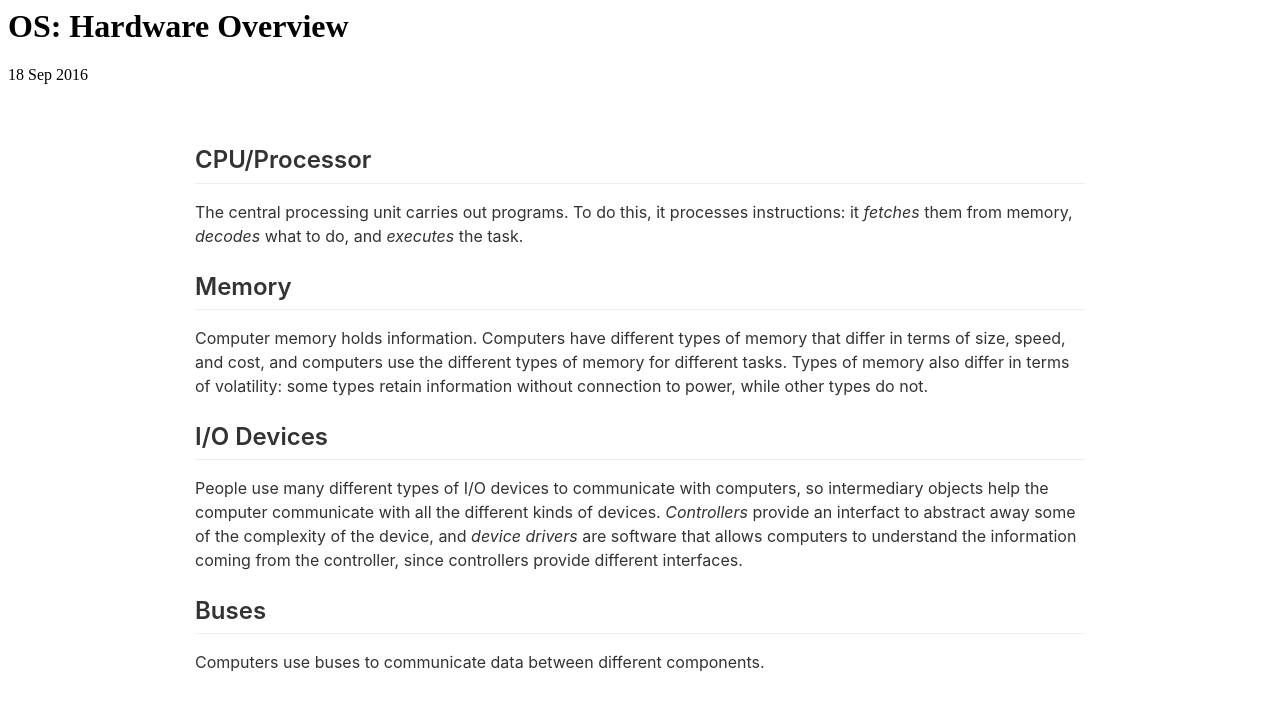
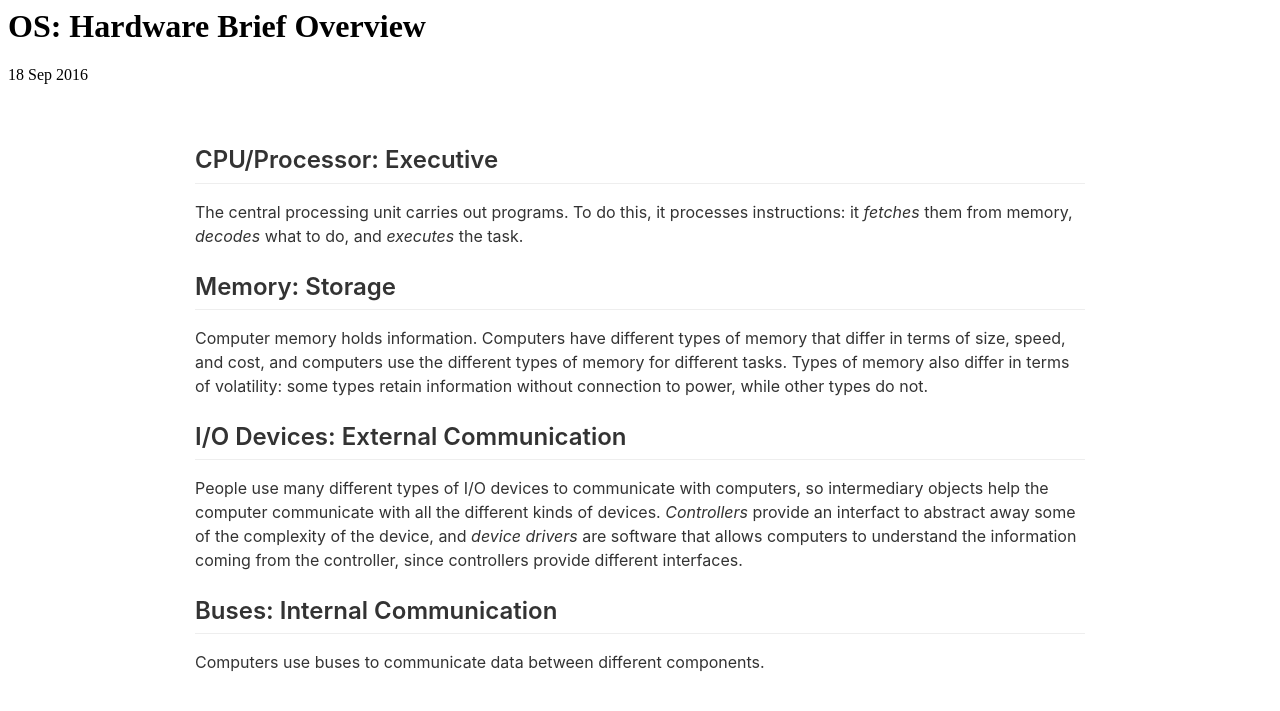
Before and after one commit to cchen23/cchen23.githhub.io, a Jekyll site: the page built from _posts/2016-09-18-os-hardware.md, in a window 1280 px wide. Shown: the top 711 px of the page. Built offline with Jekyll 4.4.1, drawn with Linux system fonts in a browser that asks for light colours.

Commit message:
Updated headings

```diff
--- a/_posts/2016-09-18-os-hardware.md
+++ b/_posts/2016-09-18-os-hardware.md
@@ -1,23 +1,23 @@
 ---
 layout: post
-title: "OS: Hardware Overview"
+title: "OS: Hardware Brief Overview"
 date: 2016-09-18
 sources: Modern Operation Systems, Tanenbaum & Bos
 type: summary
 ---
 
-## CPU/Processor
+## CPU/Processor: Executive
 
 The central processing unit carries out programs. To do this, it processes instructions: it *fetches* them from memory, *decodes* what to do, and *executes* the task.
 
-## Memory
+## Memory: Storage
 
 Computer memory holds information. Computers have different types of memory that differ in terms of size, speed, and cost, and computers use the different types of memory for different tasks. Types of memory also differ in terms of volatility: some types retain information without connection to power, while other types do not.
 
-## I/O Devices
+## I/O Devices: External Communication
 
 People use many different types of I/O devices to communicate with computers, so intermediary objects help the computer communicate with all the different kinds of devices. *Controllers* provide an interfact to abstract away some of the complexity of the device, and *device drivers* are software that allows computers to understand the information coming from the controller, since controllers provide different interfaces.
 
-## Buses
+## Buses: Internal Communication
 
 Computers use buses to communicate data between different components.
```
